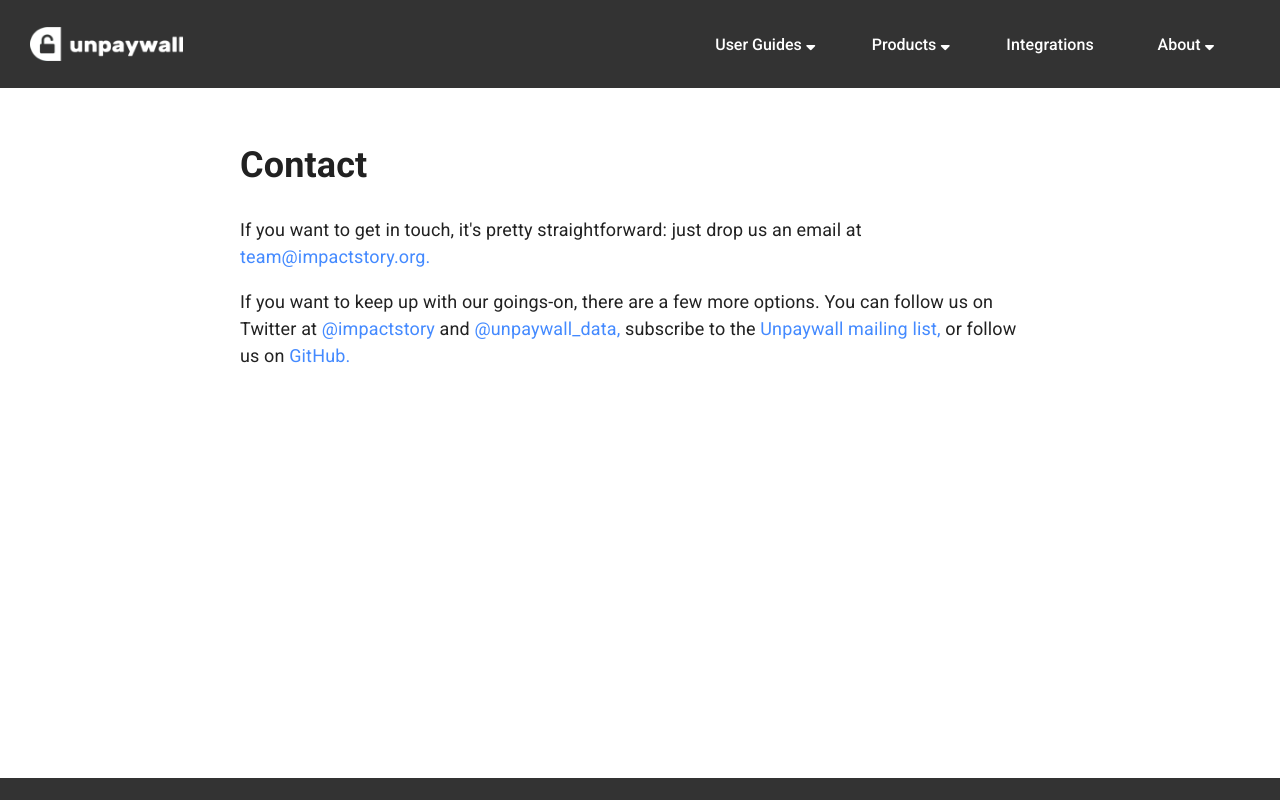
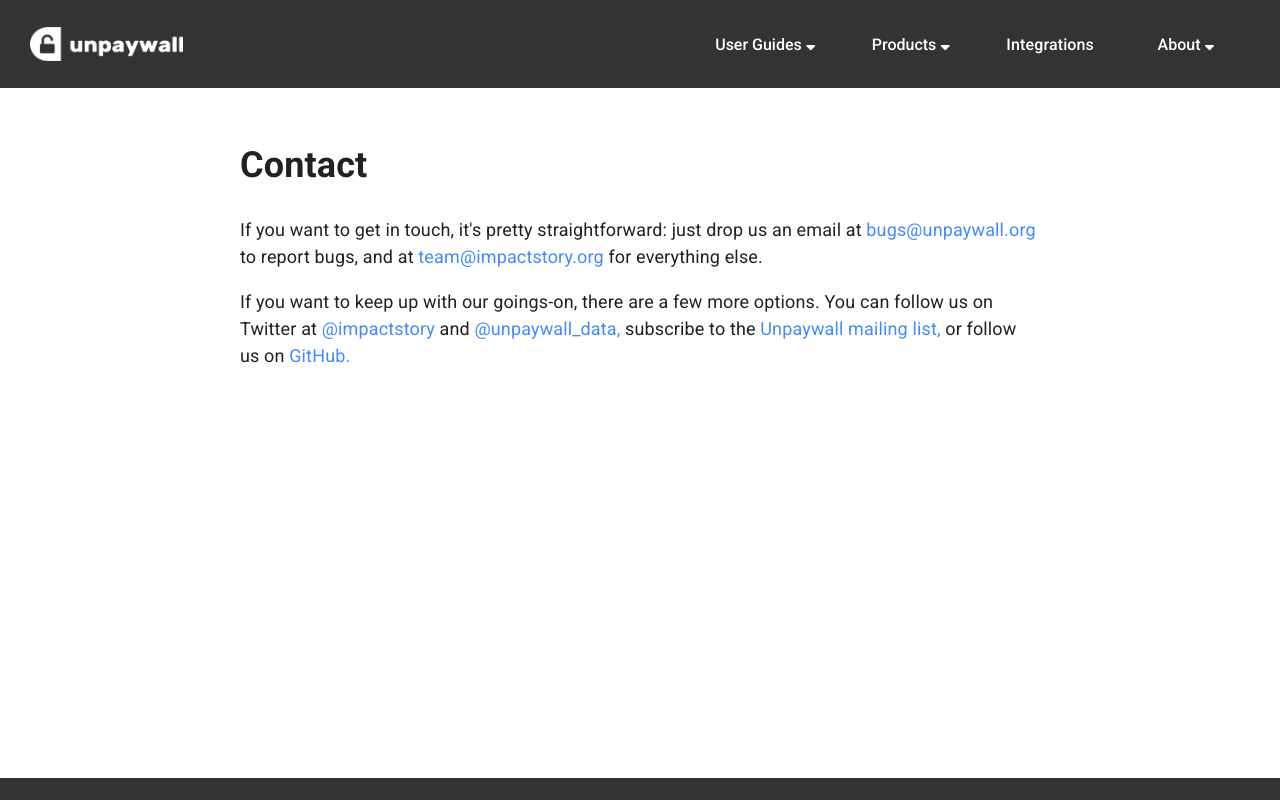
Before and after one commit to ourresearch/unpaywall-website, a Vue app: page /contact in a window 1280 px wide. Shown: the top 800 px of the page. Built offline with nearby package versions, Linux system fonts and the light colour scheme; what vue-moment would draw is missing.

Commit message:
add bugs@impactstory in many places.

```diff
--- a/src/views/Contact.vue
+++ b/src/views/Contact.vue
@@ -1,7 +1,7 @@
 <template>
     <div class="page contact">
         <h1>Contact</h1>
-        <p>If you want to get in touch, it's pretty straightforward: just drop us an email at <a href="mailto:team@impactstory.org">team@impactstory.org.</a></p>
+        <p>If you want to get in touch, it's pretty straightforward: just drop us an email at  <a href="mailto:bugs@unpaywall.org">bugs@unpaywall.org</a> to report bugs, and at <a href="mailto:team@impactstory.org">team@impactstory.org</a> for everything else.</p>
         <p>If you want to keep up with our goings-on, there are a few more options. You can follow us on Twitter at <a href="https://twitter.com/impactstory">@impactstory</a> and <a href="https://twitter.com/unpaywall_data">@unpaywall_data,</a> subscribe to the
             <a href="https://groups.google.com/forum/#!forum/unpaywall">Unpaywall mailing list, </a>  or follow us on
             <a href="https://github.com/Impactstory">GitHub.</a>
--- a/src/views/Faq.vue
+++ b/src/views/Faq.vue
@@ -70,7 +70,7 @@
                 <dt id="report-bugs">I found a bug</dt>
                 <dd>
                     Sorry about that!
-                    <a href="mailto:team@impactstory.org">Drop us an email</a> and we'll get it fixed for you.
+                    <a href="mailto:bugs@unpaywall.org">Drop us an email</a> and we'll get it fixed for you.
                 </dd>
 
             </dl>
--- a/src/views/Sources.vue
+++ b/src/views/Sources.vue
@@ -10,7 +10,7 @@
             If you'd like to add your repository or journal to our list of sources, that's great! You can submit your repository for indexing via
             <a href="https://goo.gl/forms/HBOMqdSFOHEeFOwj1">
                 this form,
-            </a> and submit your journal <a href="mailto:team@impactstory.org">via email.</a>
+            </a> and submit your journal <a href="mailto:bugs@unpaywall.org">via email.</a>
         </p>
 
         <p>
--- a/src/views/Team.vue
+++ b/src/views/Team.vue
@@ -27,7 +27,7 @@
         </div>
         <div class="row second">
                 <p>
-                    If you'd like to get in touch, we'd love to hear from you. Drop us a line at <a href="mailto:team@impactstory.org">team@impactstory.org</a>
+                    If you'd like to get in touch, we'd love to hear from you. To report a bug, please email us at <a href="mailto:bugs@unpaywall.org">bugs@unpaywall.org;</a> for everything else, drop us a line at <a href="mailto:team@impactstory.org">team@impactstory.org</a>
                 </p>
         </div>
 
--- a/src/views/products/SimpleQueryTool.vue
+++ b/src/views/products/SimpleQueryTool.vue
@@ -64,7 +64,7 @@
                 <h2>Sorry, there was a problem!</h2>
                 <p>
                     Looks like we're having trouble processing your request. There may have been a problem with either the DOIs or the email you entered. Please email us at
-                    <a href="mailto:team@impactstory.org">team@impactstory.org</a> and we'll work to get the problem fixed.
+                    <a href="mailto:bugs@unpaywall.org">bugs@unpaywall.org</a> and we'll work to get the problem fixed.
                 </p>
         </div>
 
```
